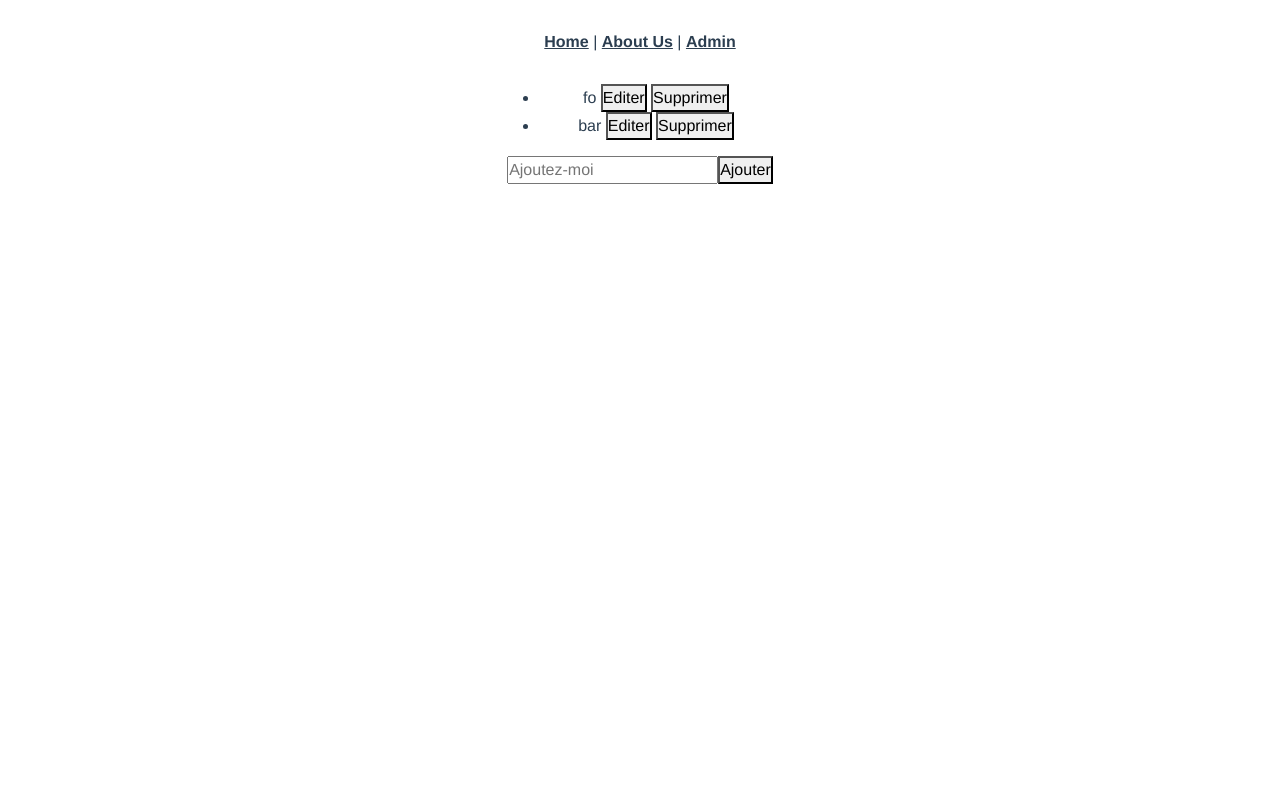
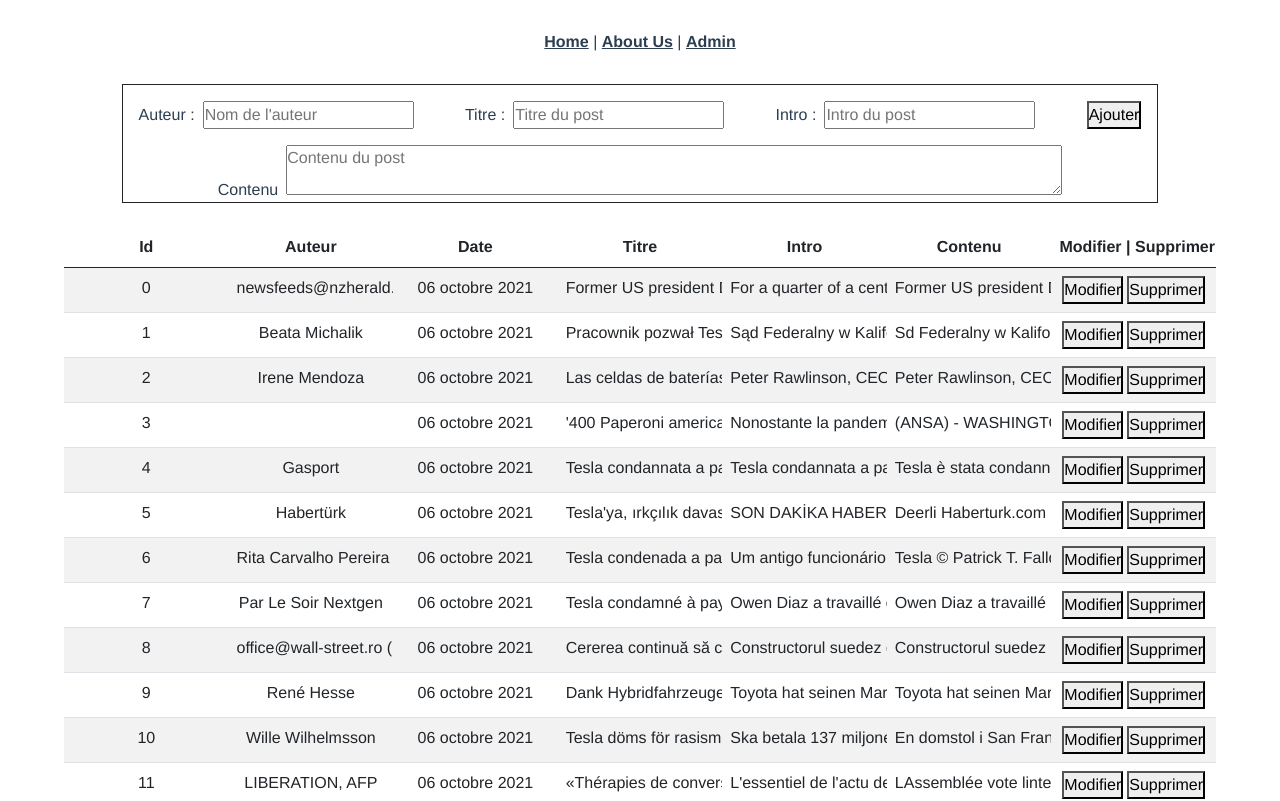
Before and after one commit to Lucass-Dev/VueJS, a Vue app in the folder my-project/: page /admin in a window 1280 px wide. Shown: the top 801 px of the page. Built offline with nearby package versions, Linux system fonts and the light colour scheme.

Commit message:
Ajout structure page Admin

```diff
--- a/my-project/src/views/Admin.vue
+++ b/my-project/src/views/Admin.vue
@@ -1,41 +1,82 @@
 <template>
   <div class="admin">
-    <ul>
-      <li v-for="(item, index) in items" :key="item.task">
-        <span v-bind:style="styleObject">
-          {{ item.task }}
-        </span>
-        <button @click="color(index)">Editer</button> <button v-on:click="suppr(key)">Supprimer</button>
-      </li>
-    </ul>
-    <input v-model="tasks" placeholder="Ajoutez-moi" />
-    <button v-on:click="add">Ajouter</button>
+    <div class="formulaire m-auto">
+      <form class="d-flex flex-column border border-dark">
+        <div class="d-flex justify-content-between p-3">
+          <div>
+            <label for="author" class="text-left">Auteur :</label>
+            <input type="text" id="author" class="ms-2" placeholder="Nom de l'auteur" />
+          </div>
+          <div>
+            <label for="title">Titre :</label>
+            <input type="text" id="title" class="ms-2" placeholder="Titre du post" />
+          </div>
+          <div>
+            <label for="intro">Intro :</label>
+            <input type="text" id="intro" class="ms-2" placeholder="Intro du post" />
+          </div>
 
+          <button>Ajouter</button>
+        </div>
+
+        <div>
+          <label for="content" class="">Contenu</label>
+          <textarea type="text" id="content" class="ms-2 w-75" placeholder="Contenu du post" />
+        </div>
+      </form>
+    </div>
+
+    <table class="table table-striped mt-4">
+      <thead>
+        <tr>
+          <th>Id</th>
+          <th>Auteur</th>
+          <th>Date</th>
+          <th>Titre</th>
+          <th>Intro</th>
+          <th>Contenu</th>
+          <th>Modifier | Supprimer</th>
+        </tr>
+      </thead>
+      <tbody>
+        <tr v-for="(article, index) in blogdata.articles" :key="index">
+          <td>{{ index }}</td>
+          <td>{{ article.author }}</td>
+          <td>{{ article.publishedAt | dateFormat }}</td>
+          <td>{{ article.title }}</td>
+          <td>{{ article.description }}</td>
+          <td>{{ article.content }}</td>
+          <td>
+            <button class="me-1">Modifier</button><button>Supprimer</button>
+          </td>
+        </tr>
+      </tbody>
+    </table>
   </div>
 </template>
 
 <script>
 export default {
   name: "Admin",
-
-  data() {
-    return {
-      items: [{ task: "fo" }, { task: "bar" }],
-      tasks: null,
-    };
-  },
-  methods: {
-
-    suppr(index) {
-      this.items.splice(index, 1);
-    },
-
-    add() {
-      this.items.push({ task: this.tasks });
+  computed: {
+    blogdata() {
+      return this.$store.state.blogdata;
     },
   },
 };
 </script>
 
 <style>
+.admin,
+.formulaire {
+  width: 90%;
+}
+table {
+  table-layout: fixed;
+}
+th,
+td {
+  overflow: auto;
+  white-space: nowrap;
+}
 </style>
--- a/my-project/src/views/Home.vue
+++ b/my-project/src/views/Home.vue
@@ -2,9 +2,9 @@
   <div class="home" id="infinite-scroll">
 
     <div class="article border border-3 border-dark rounded m-5" v-for="(article, index) in visibleArticles" :key="index">
-      <h4 class="m-5">{{article.title}}</h4>
-      <p class="m-5">{{article.description}}</p>
-      <p>Publishing date : {{article.publishedAt|dateFormat}}</p>
+      <h4 class="m-5">{{ article.title }}</h4>
+      <p class="m-5">{{ article.description }}</p>
+      <p>Publishing date : {{ article.publishedAt|dateFormat }}</p>
       <router-link :to="`/article/${index}`"><button class="btn btn-dark m-5">Lire +</button></router-link>
     </div>
     <div class="position-absolute">
```
Also changed, not shown: 1 other file (tests, documents, lock files or other folders).
